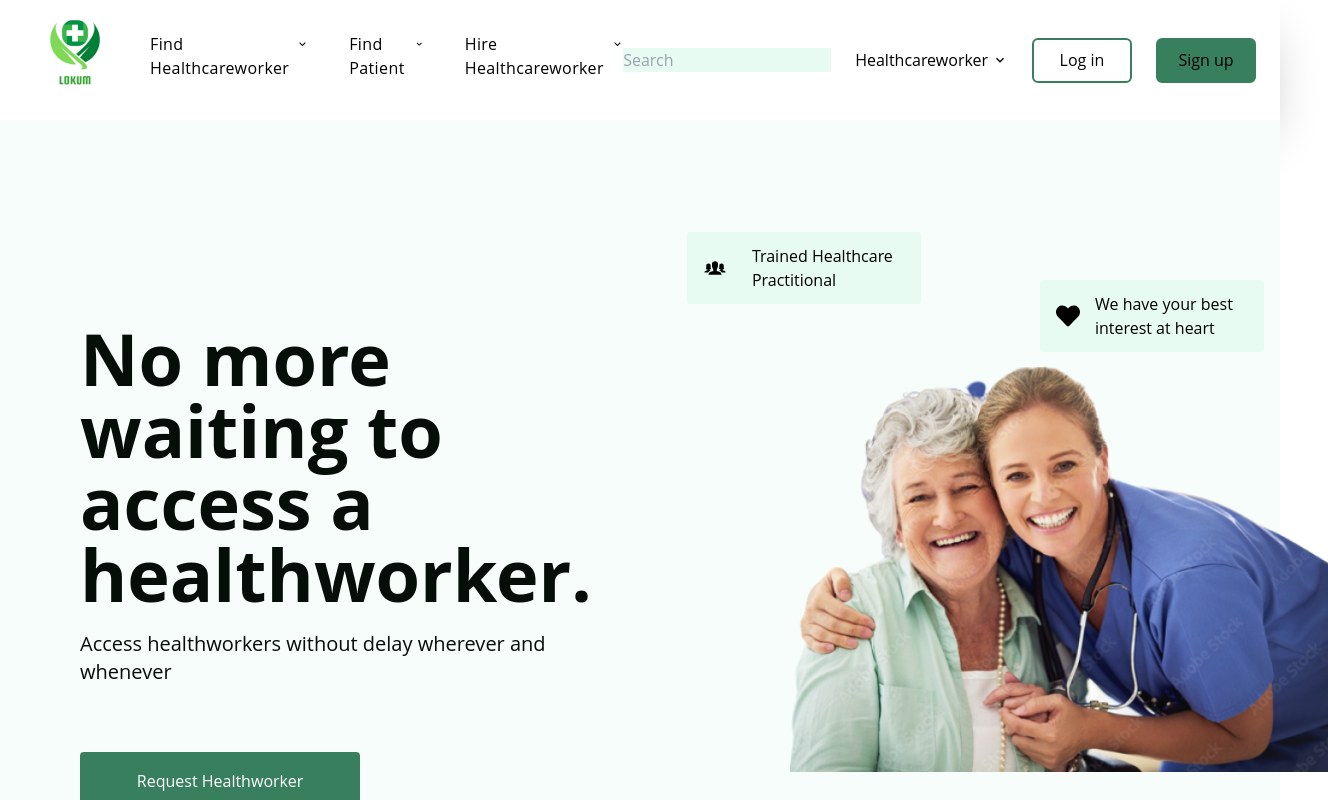
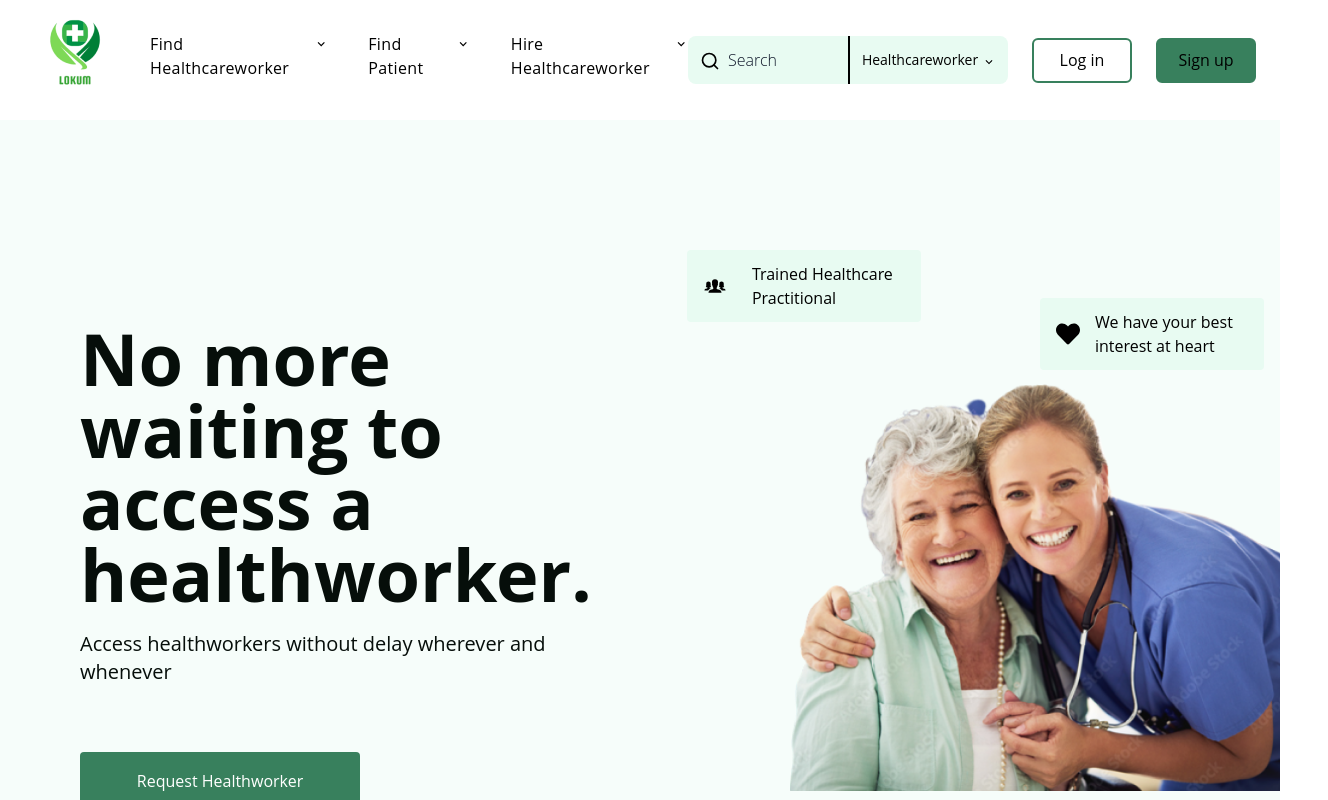
Before and after one commit to WinifredOgbeiwi/Lokum-HeathCare-Service, a React (Create React App) app: page / in a window 1280 px wide. Shown: the top 800 px of the page, 1328 px wide, since content can reach past the window. Built offline with nearby package versions, Linux system fonts and the light colour scheme.

Commit message:
reponsivesness

```diff
--- a/src/components/HeroSection.jsx
+++ b/src/components/HeroSection.jsx
@@ -5,7 +5,7 @@ import { IoIosPeople } from 'react-icons/io'
 
 function HeroSection() {
     return (
-        <section className='flex justify-between bg-[#F6FDFA]'>
+        <section className='flex flex-col lg:flex-row  lg:justify-between justify-center items-center bg-[#F6FDFA]'>
             <div className='mt-[202px]'>
                 <h1 className='text-7xl text-text-color font-bold mb-5'>No more waiting to access a healthworker.</h1>
                 <p className='font-normal text-xl text-text-color'>Access healthworkers without delay wherever and whenever</p>
--- a/src/components/HireMe/HireSection.jsx
+++ b/src/components/HireMe/HireSection.jsx
@@ -3,9 +3,9 @@ import MedicalWoman from '../images/medicalWoman.png'
 import HireMeList from './HireMeList'
 function HireSection() {
   return (
-    <section>
+    <section >
       <div className='mt-28  text-center lg:text-left'>
-        <h2 className='font-bold  text-4xl xl:text-6xl mb-3 w-[500px] xl:w-[820px]'>Your healthfacility can serve patients effeciently without breaking the bank </h2>
+        <h2 className='font-bold  text-4xl xl:text-6xl mb-3 w-[450px] xl:w-[820px]'>Your healthfacility can serve patients effeciently without breaking the bank </h2>
       <p className='text-base'>Hire healthworkers for your business and pay them per hour.</p>
       </div>
       <div className='flex flex-col lg:flex-row justify-between mt-12 lg:mt-16 items-center'>
@@ -17,8 +17,10 @@ function HireSection() {
         </div>
         <img src={MedicalWoman} alt="" className='w-30 lg:w-96'/>
       </div>
+      <div className='flex items-center justify-center md:justify-start'>
       <button className='bg-[#38805D] text-white rounded-[4px] w-[250px] h-[57px] mt-8'>Hire HealthWorker</button>
 
+      </div>
     </section>
   )
 }
--- a/src/components/NavBar.jsx
+++ b/src/components/NavBar.jsx
@@ -1,61 +1,91 @@
-import React,{useState} from 'react'
+import React, { useState } from 'react'
 import { MdKeyboardArrowDown } from 'react-icons/md'
+import { FiSearch } from 'react-icons/fi'
+import { FaBars, FaTimes } from "react-icons/fa"
 import Logo from './images/Lokum-Logo.png'
 function NavBar() {
-  const [isOpen, setIsOpen] = useState(false);
-  const toggling = () => setIsOpen(!isOpen);
+  const [nav, setNav] = useState(false);
 
   return (
     <>
       <nav className='flex justify-between items-center shadow-2xl h-[120px] pr-6'>
         <div className='flex items-center'>
           <img src={Logo} alt="" />
-          <ul className='flex gap-10 text-base tracking-wide'>
+          <ul className='hidden lg:flex gap-10 text-base tracking-wide '>
 
             <div>
-              <li className=' flex gap-1 mb-2' onClick={toggling}>
+              <li className=' flex gap-1 mb-2' >
                 Find Healthcareworker
                 <MdKeyboardArrowDown className='mt-1' /> </li>
-                {isOpen && (
-                <ul className='bg-sky-400'>
-                  <li>lorem</li>
-                  <li> <a href="/"> Lorem, ipsum.</a></li>
-                  <li>lorem</li>
+            </div>
+            <li className='flex gap-1'>
+              Find Patient
+              <MdKeyboardArrowDown className='mt-1' />
+            </li>
+            <li className='flex gap-1'>
+              Hire Healthcareworker
+              <MdKeyboardArrowDown className='mt-1' />
+            </li>
           </ul>
-                )}
+        </div>
 
+        <div className='hidden xl:flex items-center gap-6 '>
+          <div className='flex flex-row text-sm md:text-base relative  overflow-hidden rounded-lg'>
+            <FiSearch className=' text-xl absolute top-[15px] left-3' />
+            <input type="text" placeholder='Search' className='w-[12rem] md:w-[25rem] lg:w-[10rem] h-12  font-light  px-10 text-start bg-[#E8FBF2] text-black placeholder-slate-900' />
+            <div className='border-l-2 border-black bg-[#E8FBF2]
+        w-[5rem] md:w-[10rem] h-12 flex items-center justify-center text-sm gap-1 text-black' >Healthcareworker <MdKeyboardArrowDown className='mt-1' /></div>
           </div>
+
+          <button className='w-[100px] h-[45px] rounded-md border-2 border-[#38805D]'>Log in</button>
+          <button className='w-[100px] h-[45px] bg-[#38805D] rounded-md border-2 border-[#38805D]'>Sign up</button>
+        </div>
+
+        <div
+          className='cursor-pointer pr-4 z-10 text-black xl:hidden z-[100]'
+          onClick={() => setNav(!nav)}>
+          {nav ? <FaTimes size={30} /> : <FaBars size={30} />}
+        </div>
+
+        {/* links for responsive navbar */}
+        {nav && (
+          <>
 
 
 
 
 
+            <div className='flex flex-col items-center absolute top-0 z-50 right-0  w-80 h-screen bg-[#E8FBF2] text-white xl:hidden' onClick={() => setNav(!nav)}>
 
+              <ul className='lg:hidden flex flex-col gap-10 text-base text-[#38805D] tracking-wide mt-20 '>
 
+                <div>
+                  <li className=' flex gap-1 mb-2' >
+                    Find Healthcareworker
+                    <MdKeyboardArrowDown className='mt-1' /> </li>
+                </div>
                 <li className='flex gap-1'>
                   Find Patient
                   <MdKeyboardArrowDown className='mt-1' />
                 </li>
-
                 <li className='flex gap-1'>
                   Hire Healthcareworker
                   <MdKeyboardArrowDown className='mt-1' />
                 </li>
+              </ul>
 
-          </ul>
+              <button className=' rounded-md border-2 text-[#38805D] hover:bg-[#38805D]  hover:text-white border-[#38805D] py-3 px-10 mt-20'>Log in</button>
+              <button className='rounded-md border-2 py-3 px-10 text-[#38805D] mt-5 border-[#38805D] hover:bg-[#38805D] hover:text-white'>Sign up</button>
+
+              <div className='flex flex-col text-sm md:text-base relative overflow-hidden rounded-lg'>
+                <FiSearch className=' text-xl absolute top-[32px] left-3 text-black' />
+                <input type="text" placeholder='Search' className='w-[15rem] h-12  font-light  px-10 text-start shadow-xl text-black placeholder-slate-900 mt-5' />
+                <div className='border-t-2 border-black shadow-xl
+       w-[15rem] h-12 flex items-center justify-center text-sm gap-1 text-black bg-white' >Healthcareworker <MdKeyboardArrowDown className='mt-1' /></div>
               </div>
-
-        <div className='flex items-center gap-6'>
-          <input type="text" placeholder='Search' className='bg-[#E8FBF2]' />
-
-          <div className='flex gap-1'>
-            Healthcareworker
-            <MdKeyboardArrowDown className='mt-1' />
             </div>
-
-          <button className='w-[100px] h-[45px] rounded-md border-2 border-[#38805D]'>Log in</button>
-          <button className='w-[100px] h-[45px] bg-[#38805D] rounded-md border-2 border-[#38805D]'>Sign up</button>
-        </div>
+          </>
+        )}
       </nav>
     </>
   )
--- a/src/components/WhyChooseUs.jsx
+++ b/src/components/WhyChooseUs.jsx
@@ -6,7 +6,6 @@ import twoPeople from './images/twoPeople.png'
 import Headings from './singleComponents/Headings'
 function WhyChooseUs() {
   const boxStyle = {
-    width: '17rem',
     height: '238px',
     display: 'flex',
     flexDirection:'column',
@@ -29,7 +28,7 @@ function WhyChooseUs() {
           <h3>Access healthcare<br /> worker</h3>
         </div>
 
-        <div style={boxStyle} className='bg-[#FFFDF0]'>
+        <div style={boxStyle} className='bg-[#FFFDF0] w-'>
           <img src={twoPeople} alt="" />
           <h3>24/7<br /> Support</h3>
         </div>
--- a/src/components/article/ArticleSection.jsx
+++ b/src/components/article/ArticleSection.jsx
@@ -1,6 +1,7 @@
 import React from 'react'
 import Headings from '../singleComponents/Headings'
 import ArticlePic from '../images/articleMain.png'
+import Article1 from '../images/article1.png'
 import { AiOutlineArrowRight } from 'react-icons/ai'
 function ArticleSection() {
   const date = new Date();
@@ -10,18 +11,33 @@ function ArticleSection() {
     <section>
       <Headings text='Daily curated articles for your healthcare'/>
       <div className='flex mt-16'>
-        <div cl>
+        <div>
+        <div className='overflow-hidden rounded-xl'>
           <img src={ArticlePic} alt="" />
+        </div>
           <p className='text-[#38805D] rounded-md  mt-4 mb-5'>{month} {year}</p>
-          <h3>Moderna vaccine recipient survey: side effect of the ten day injection </h3>
+          <h3 className='font-semibold text-lg'>Moderna vaccine recipient survey: side effect of the ten day injection </h3>
           <p className='mt-5 mb-7'>Regular use of laxatives may increase the risk of dementia, especially among those who use multiple types of laxatives or osmotic laxatives, new research suggests.</p>
-          <div className='text-xl text-main-color inline-block'>Learn More <AiOutlineArrowRight className=' inline-block' />
+          <div className='text-normal text-[#DC362E] inline-block'>Learn More <AiOutlineArrowRight className=' inline-block' />
+          </div>
+
+</div>
+
+
+        <div>
+          <div className='flex justify-between'>
+            <h3>Whats New?</h3>
+          <div className='text-normal text-[#DC362E] inline-block'>Learn More <AiOutlineArrowRight className=' inline-block' />
+          </div>
+          </div>
+          <div className='shadow-xl'>
+            <div>
+              <img src={Article1} alt="" />
+              <h3>Getting good sleep could add years to your life....</h3>
+              <p>Getting good sleep can play a role in supporting your heart and overall health</p>
+</div>
           </div>
         </div>
-
-
-
-        <div></div>
       </div>
     </section>
   )
--- a/src/index.css
+++ b/src/index.css
@@ -13,4 +13,5 @@ letter-spacing: 0.01.5em;
 }
 section{
   padding:0 80px;
+  overflow-x: hidden;
 }
```
Also changed, not shown: src/components/images/article1.png (added). Lines whose indentation alone changed are shown as unchanged.
